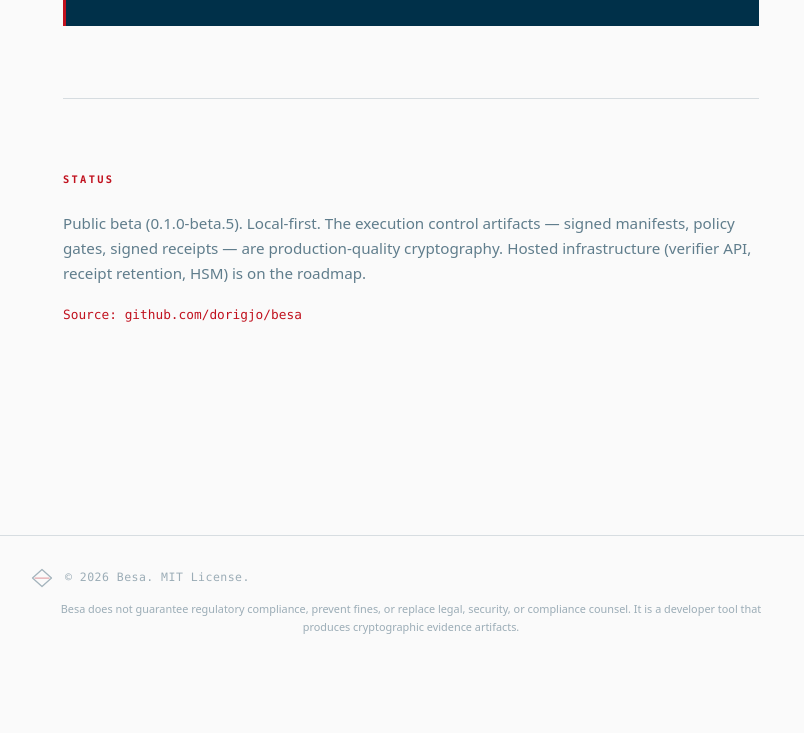
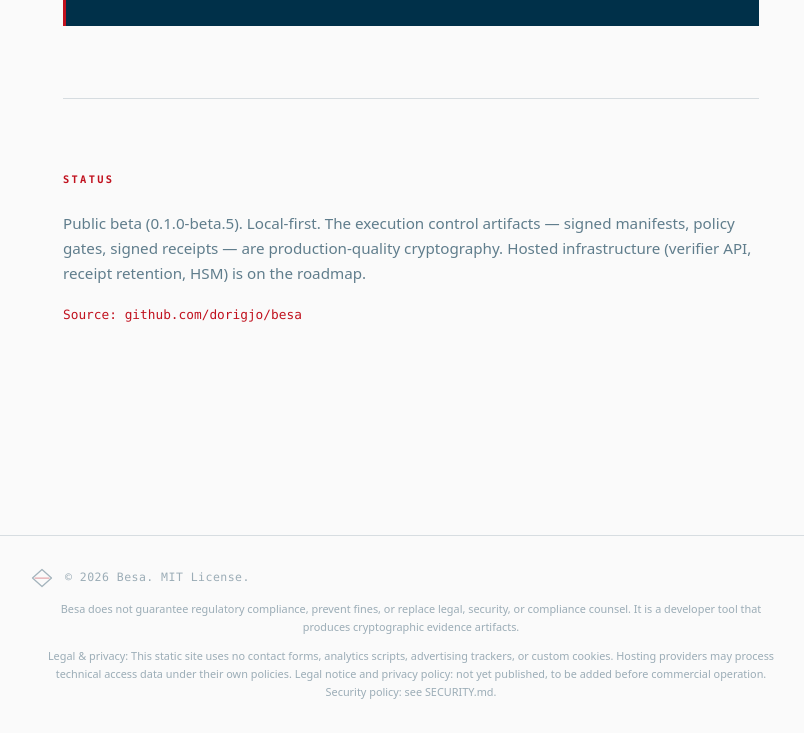
Before and after one commit to dorigjo/besa, a website: page docs/index.html in a window 1280 px wide. Shown: the part 3358-4091 px from the top of the page, without its empty margins (229-1033 px from the left). Before the commit the page ends 4025 px from the top, so only its background shows below. Drawn offline with Linux system fonts and the light colour scheme.

Commit message:
chore: add minimal legal/privacy footer notice to site HTML
Adds a factual, non-compliance-claiming footer line to site/index.html
and docs/index.html: no contact forms, analytics, ad trackers, or
custom cookies on the static site; hosting providers may process
technical access data under their own policies; legal notice and
privacy policy are not yet published. Links to SECURITY.md for the
existing security/compliance disclaimers.

Deliberately does not claim GDPR/DORA/SOC 2/ISO 27001 compliance,
per the existing policy in SECURITY.md, and does not assert that no
data is processed at all (hosting-level access logs are out of this
site's control).

```diff
--- a/docs/index.html
+++ b/docs/index.html
@@ -192,6 +192,12 @@
        data-de="Besa garantiert keine regulatorische Konformität, verhindert keine Bußgelder und ersetzt keine rechtliche, sicherheitsbezogene oder Compliance-Beratung. Es ist ein Entwicklertool, das kryptografische Beweisartefakte erzeugt.">
       Besa does not guarantee regulatory compliance, prevent fines, or replace legal, security, or compliance counsel. It is a developer tool that produces cryptographic evidence artifacts.
     </p>
+    <p class="footer-legal"
+       data-en="Legal &amp; privacy: This static site uses no contact forms, analytics scripts, advertising trackers, or custom cookies. Hosting providers may process technical access data under their own policies. Legal notice and privacy policy: not yet published, to be added before commercial operation. Security policy: see SECURITY.md."
+       data-de="Rechtliches &amp; Datenschutz: Diese statische Website verwendet keine Kontaktformulare, Analyse-Skripte, Werbe-Tracker oder eigene Cookies. Hosting-Anbieter können technische Zugriffsdaten gemäß ihren eigenen Richtlinien verarbeiten. Impressum und Datenschutzerklärung: noch nicht veröffentlicht, werden vor kommerziellem Betrieb ergänzt. Sicherheitsrichtlinie: siehe SECURITY.md.">
+      Legal &amp; privacy: This static site uses no contact forms, analytics scripts, advertising trackers, or custom cookies. Hosting providers may process technical access data under their own policies. Legal notice and privacy policy: not yet published, to be added before commercial operation. Security policy: see
+      <a class="source-link" href="https://github.com/dorigjo/besa/blob/main/SECURITY.md">SECURITY.md</a>.
+    </p>
   </footer>
 
   <script>
```
Also changed, not shown: site/index.html (+6 -0 lines).
